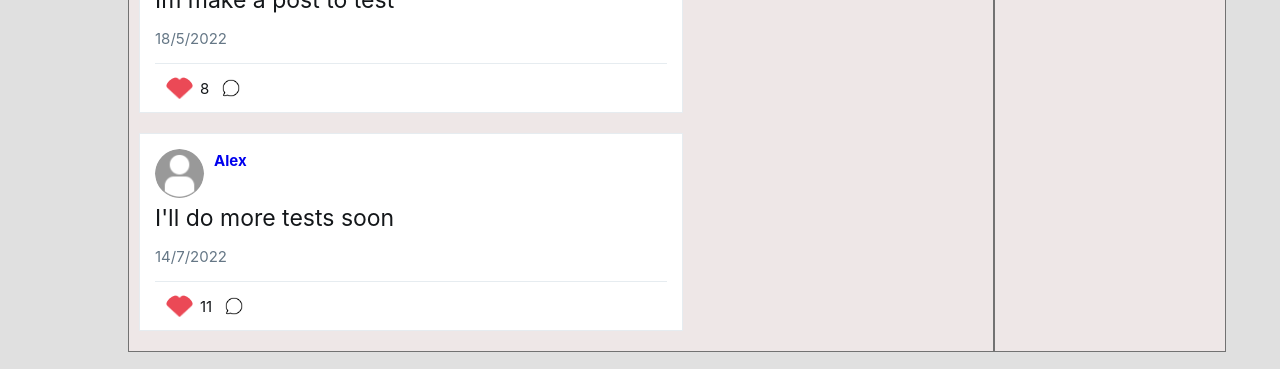
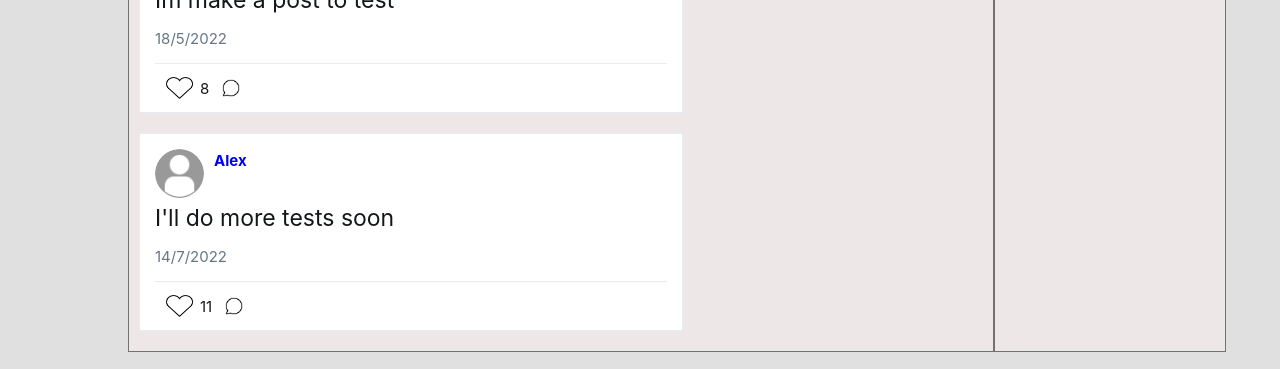
Before and after one commit to JozPedro23zx/Social_Link_Client, a React (Create React App) app: page /profile/1 in a window 1280 px wide. Shown: the part 428-797 px from the top of the page. Built offline with nearby package versions, Linux system fonts and the light colour scheme.

Commit message:
Like Icon Config

```diff
--- a/src/components/sub-components/postBox.js
+++ b/src/components/sub-components/postBox.js
@@ -1,10 +1,14 @@
 import '../../customStyles/postBox.css'
-import like from '../../images/like.png'
+import default_like from '../../images/like.png'
+import true_like from '../../images/like.png'
+
 import comment from '../../images/comment.png'
 import {Link} from 'react-router-dom'
 
 
 function PostBox(props){
+    var like = default_like
+
     const user = props.user
     const avatarImage = {
         background: `url(${user.avatar})`,
@@ -21,7 +25,7 @@ function PostBox(props){
             </div>
             <div className='user-info-right'>
                 <div className='user-name'>
-                    <Link to={`profile${user.id}`}><span className='fake-link'>{user.name}</span></Link>
+                    <Link to={`profile/${user.id}`}><span className='fake-link'>{user.name}</span></Link>
                 </div>
             </div>
             </div>
--- a/src/customStyles/postBox.css
+++ b/src/customStyles/postBox.css
@@ -75,7 +75,6 @@
 }
 .bottom-buttons img {
     padding: 7px;
-    border-radius: 50%;
     margin: auto;
     fill: rgb(101, 119, 134);
     height: 22px;
```
Also changed, not shown: src/images/like.png, src/images/like2.png (added).
